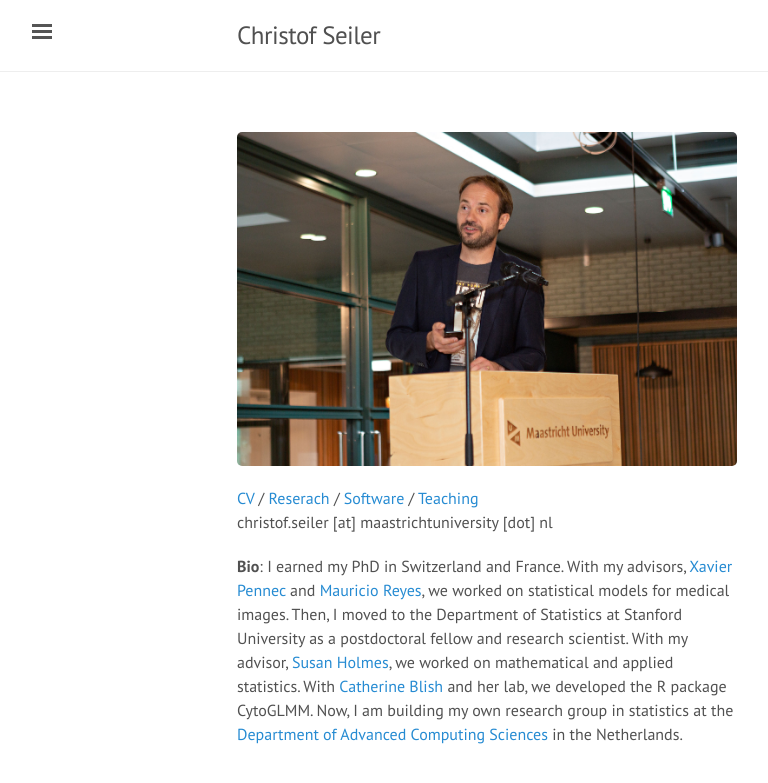
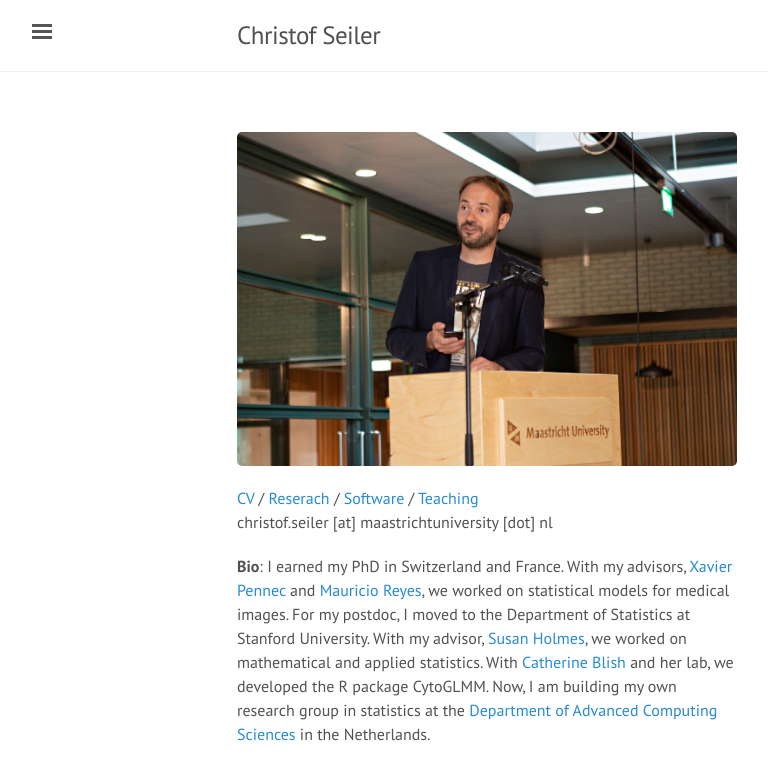
Before and after one commit to ChristofSeiler/ChristofSeiler.github.io, a Jekyll site: the page built from index.html, in a window 1280 px wide. Shown: the top 783 px of the page, without its empty margins (3-771 px from the left). Built offline with Jekyll 4.4.1, drawn with Linux system fonts in a browser that asks for light colours; the list of posts is cut into pages by our own code.

Commit message:
simplified

```diff
--- a/index.html
+++ b/index.html
@@ -17,5 +17,5 @@
 </p>
 
 <p class="narrow">
-<b>Bio</b>: I earned my PhD in Switzerland and France. With my advisors, <a href="https://www-sop.inria.fr/members/Xavier.Pennec/">Xavier Pennec</a> and <a href="https://www.mauricioreyes.me/">Mauricio Reyes</a>, we worked on statistical models for medical images. Then, I moved to the Department of Statistics at Stanford University as a postdoctoral fellow and research scientist. With my advisor, <a href="https://susan.su.domains">Susan Holmes</a>, we worked on mathematical and applied statistics. With <a href="https://med.stanford.edu/blishlab.html">Catherine Blish</a> and her lab, we developed the R package CytoGLMM. Now, I am building my own research group in statistics at the <a href="https://www.maastrichtuniversity.nl/dacs">Department of Advanced Computing Sciences</a> in the Netherlands.
+<b>Bio</b>: I earned my PhD in Switzerland and France. With my advisors, <a href="https://www-sop.inria.fr/members/Xavier.Pennec/">Xavier Pennec</a> and <a href="https://www.mauricioreyes.me/">Mauricio Reyes</a>, we worked on statistical models for medical images. For my postdoc, I moved to the Department of Statistics at Stanford University. With my advisor, <a href="https://susan.su.domains">Susan Holmes</a>, we worked on mathematical and applied statistics. With <a href="https://med.stanford.edu/blishlab.html">Catherine Blish</a> and her lab, we developed the R package CytoGLMM. Now, I am building my own research group in statistics at the <a href="https://www.maastrichtuniversity.nl/dacs">Department of Advanced Computing Sciences</a> in the Netherlands.
 </p>
```
